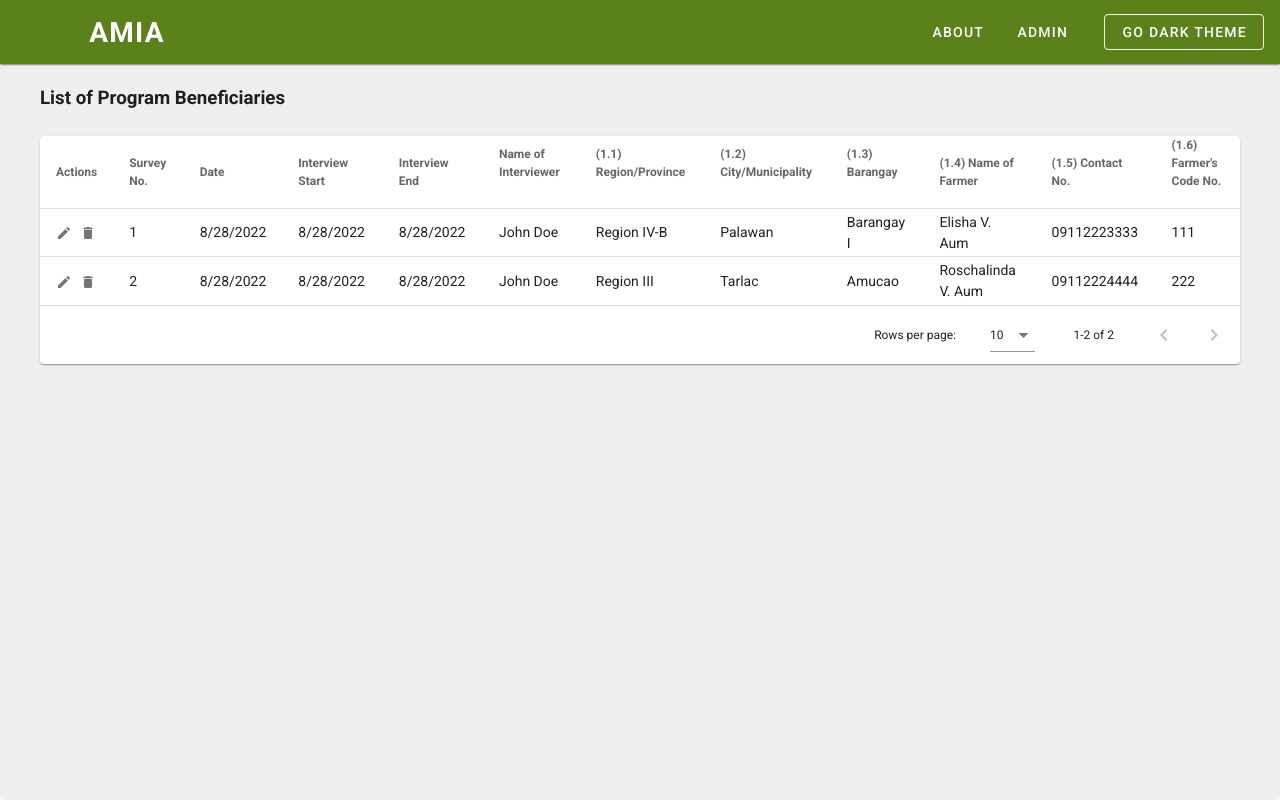
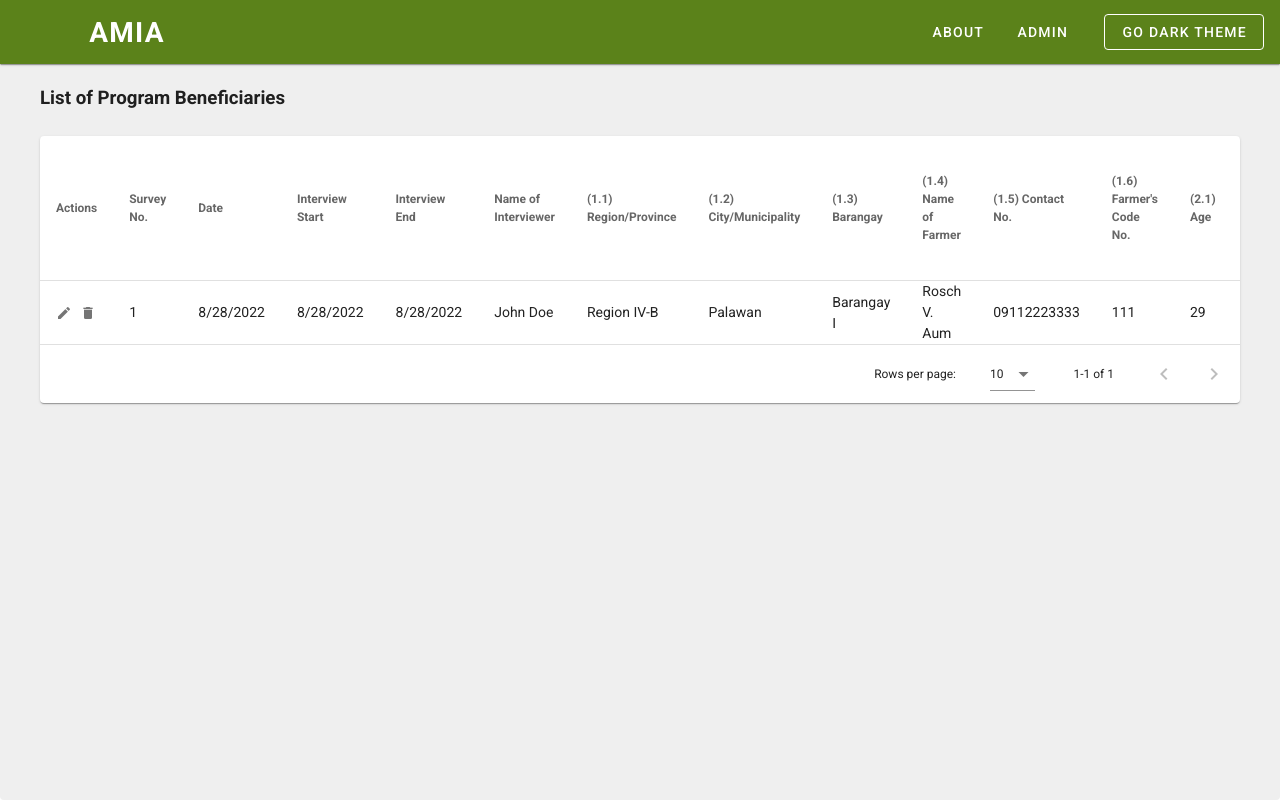
Before and after one commit to dilapitan/amia-program-beneficiaries, a Vue app in the folder client/: page / in a window 1280 px wide. Built offline with nearby package versions, Linux system fonts and the light colour scheme.

Commit message:
Add Socio-Demographic Info

```diff
--- a/client/src/views/BeneficiariesView.vue
+++ b/client/src/views/BeneficiariesView.vue
@@ -16,21 +16,98 @@ export default {
   data: () => ({
     headers: [
       { text: 'Actions', value: 'actions', sortable: false },
+
       {
         text: 'Survey No.',
-        sortable: false,
         value: 'surveyNo0',
       },
-      { text: 'Date', value: 'date' },
-      { text: 'Interview Start', value: 'interviewStart' },
-      { text: 'Interview End', value: 'interviewEnd' },
-      { text: 'Name of Interviewer', value: 'nameOfInterviewer' },
-      { text: '(1.1) Region/Province', value: 'regionOrProvince' },
-      { text: '(1.2) City/Municipality', value: 'cityOrMunicipality' },
-      { text: '(1.3) Barangay', value: 'barangay' },
-      { text: '(1.4) Name of Farmer', value: 'nameOfFarmer' },
-      { text: '(1.5) Contact No.', value: 'contactNo' },
-      { text: `(1.6) Farmer's Code No.`, value: 'farmersCodeNo' },
+      { text: 'Date', sortable: false, value: 'date' },
+      { text: 'Interview Start', sortable: false, value: 'interviewStart' },
+      { text: 'Interview End', sortable: false, value: 'interviewEnd' },
+      {
+        text: 'Name of Interviewer',
+        sortable: false,
+        value: 'nameOfInterviewer',
+      },
+
+      // 1. Farmer's Basic Information
+
+      {
+        text: '(1.1) Region/Province',
+        sortable: false,
+        value: 'regionOrProvince',
+      },
+      {
+        text: '(1.2) City/Municipality',
+        sortable: false,
+        value: 'cityOrMunicipality',
+      },
+      { text: '(1.3) Barangay', sortable: false, value: 'barangay' },
+      { text: '(1.4) Name of Farmer', sortable: false, value: 'nameOfFarmer' },
+      { text: '(1.5) Contact No.', sortable: false, value: 'contactNo' },
+      {
+        text: `(1.6) Farmer's Code No.`,
+        sortable: false,
+        value: 'farmersCodeNo',
+      },
+
+      // 2. Socio-Demographic Information
+
+      { text: '(2.1) Age', sortable: false, value: 'age' },
+      { text: '(2.2) Gender', sortable: false, value: 'gender' },
+      { text: '(2.3) Civil Status', sortable: false, value: 'civilStatus' },
+      { text: '(2.4) Religion', sortable: false, value: 'religion' },
+      { text: '(2.5) Beloning To', sortable: false, value: 'belongingTo' },
+      {
+        text: '(2.6) Household Members (farmer not included)',
+        sortable: false,
+        value: 'householdMembers',
+      },
+      {
+        text: '(2.7) Years of Farming Experience',
+        sortable: false,
+        value: 'yearsOfFarmingExperience',
+      },
+      {
+        text: '(2.8) Highest Educational Attainment',
+        sortable: false,
+        value: 'highestEducationalAttainment',
+      },
+      {
+        text: '(2.9) Languages/Dialects spoken',
+        sortable: false,
+        value: 'languagesOrDialectsSpoken',
+      },
+      {
+        text: '(2.10) Main Source of Income',
+        sortable: false,
+        value: 'mainSourceOfIncome',
+      },
+      {
+        text: '(2.11) Other Sources of Income',
+        sortable: false,
+        value: 'otherSourcesOfIncome',
+      },
+      {
+        text: '(2.12) Average Gross Monthly Income of Household (PhP)',
+        sortable: false,
+        value: 'averageGrossMonthlyIncomeOfHousehold',
+      },
+      {
+        text: '(2.13) Average Gross Monthly Farm Income (PhP)',
+        sortable: false,
+        value: 'averageGrossMonthlyFarmIncome',
+      },
+      {
+        text: '(2.14) Membership In A Farmer Group/Association/Organization',
+        sortable: false,
+        value: 'membershipInAFarmerGroupOrAssociationOrOrganization',
+      },
+      {
+        text: '(2.15) Enrolled in Registry System for Basic Sectors In Agriculture (RSBSA)',
+        sortable: false,
+        value: 'enrolledInRegistrySystemForBasicSectorsInAgriculture',
+      },
     ],
     beneficiaries: [],
   }),
@@ -51,22 +128,24 @@ export default {
           regionOrProvince: 'Region IV-B',
           cityOrMunicipality: 'Palawan',
           barangay: 'Barangay I',
-          nameOfFarmer: 'Elisha V. Aum',
+          nameOfFarmer: 'Rosch V. Aum',
           contactNo: '09112223333',
           farmersCodeNo: 111,
-        },
-        {
-          surveyNo0: 2,
-          date: new Date().toLocaleDateString(),
-          interviewStart: new Date().toLocaleDateString(),
-          interviewEnd: new Date().toLocaleDateString(),
-          nameOfInterviewer: 'John Doe',
-          regionOrProvince: 'Region III',
-          cityOrMunicipality: 'Tarlac',
-          barangay: 'Amucao',
-          nameOfFarmer: 'Roschalinda V. Aum',
-          contactNo: '09112224444',
-          farmersCodeNo: 222,
+          age: 29,
+          gender: 'Male',
+          civilStatus: 'Single',
+          religion: 'Christian',
+          belongingTo: '4Ps beneficiariy',
+          householdMembers: 'Rezalea Aum,25,Female,Sister',
+          yearsOfFarmingExperience: 5,
+          highestEducationalAttainment: 'College graduate',
+          languagesOrDialectsSpoken: 'Tagalog, English',
+          mainSourceOfIncome: 'Farming',
+          otherSourcesOfIncome: 'Trading',
+          averageGrossMonthlyIncomeOfHousehold: '20,001-30,000',
+          averageGrossMonthlyFarmIncome: '20,001-30,000',
+          membershipInAFarmerGroupOrAssociationOrOrganization: 'No',
+          enrolledInRegistrySystemForBasicSectorsInAgriculture: 'Yes',
         },
       ]
     },
```
